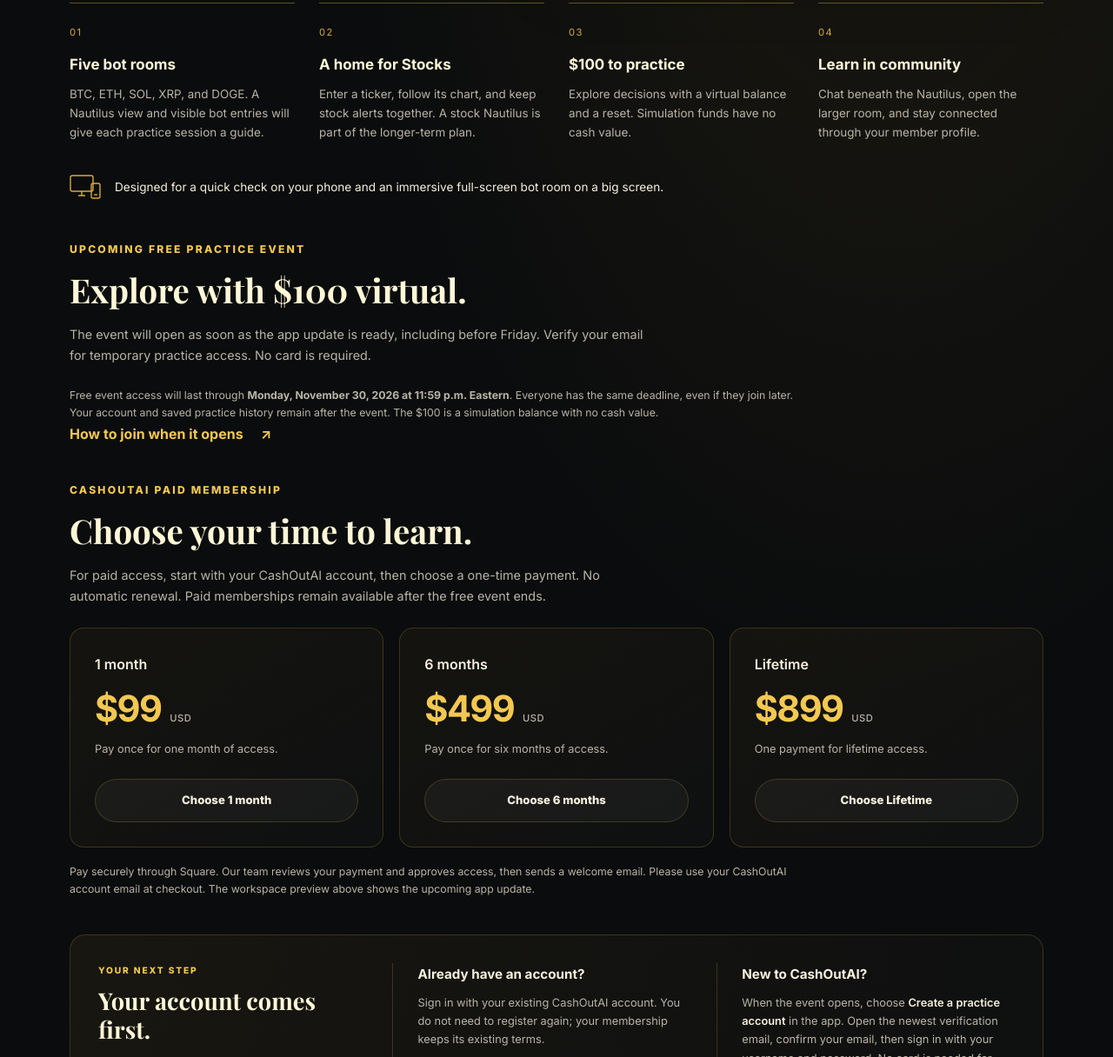
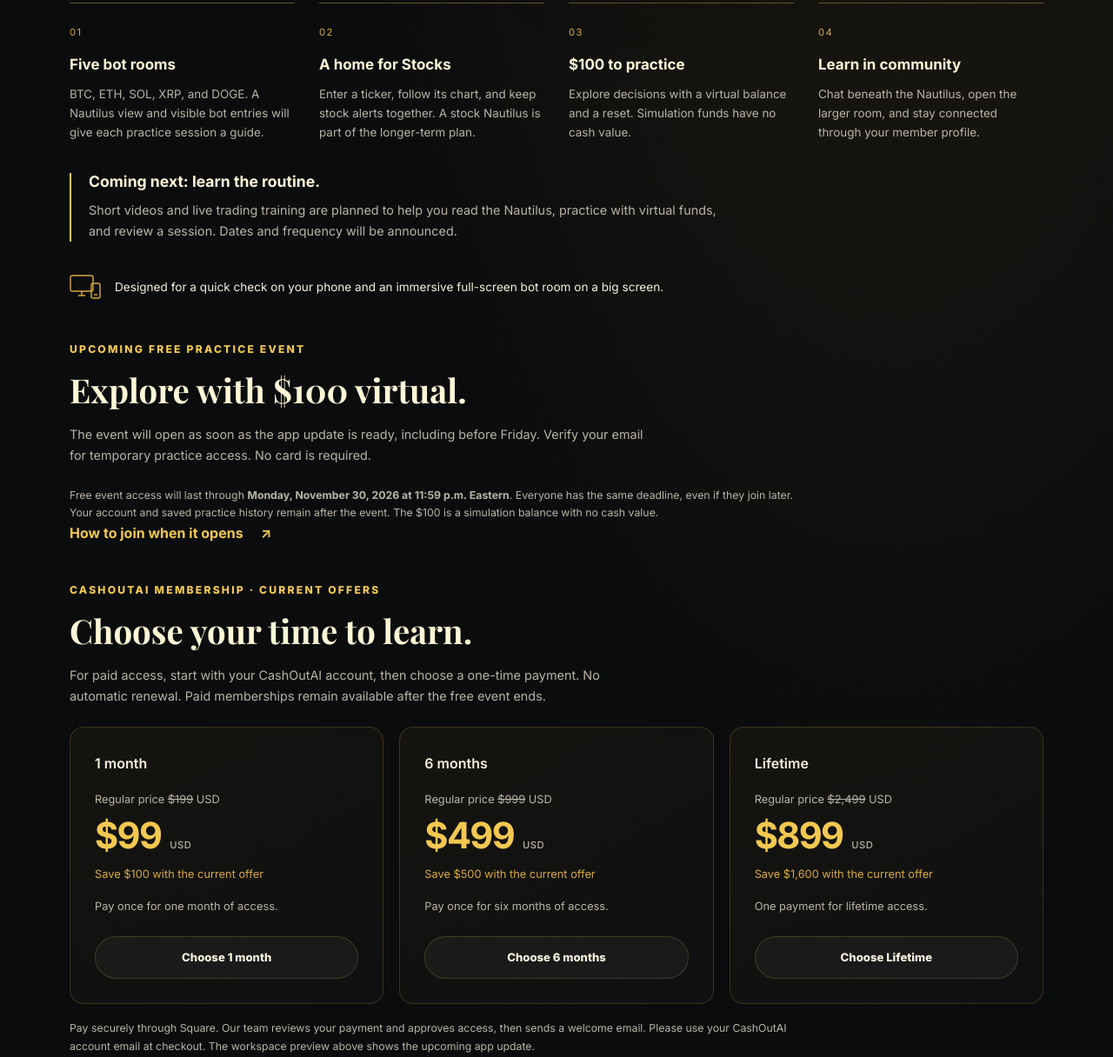
Before and after one commit to zenmillonario/zenmillionaires-site, a plain HTML site: page index.html in a window 1280 px wide. Shown: the part 1549-2765 px from the top of the page at 87% size. Drawn offline with nearby package versions, Linux system fonts and the light colour scheme.

Commit message:
Show current CashOutAI discounts and upcoming training

```diff
--- a/index.html
+++ b/index.html
@@ -188,6 +188,11 @@
           </article>
         </div>
 
+        <div class="app-training-note reveal">
+          <h3>Coming next: learn the routine.</h3>
+          <p>Short videos and live trading training are planned to help you read the Nautilus, practice with virtual funds, and review a session. Dates and frequency will be announced.</p>
+        </div>
+
         <div class="app-screen-note reveal">
           <svg viewBox="0 0 36 28" aria-hidden="true" focusable="false"><rect x="1" y="1" width="26" height="18" rx="2"/><path d="M10 24h8M14 19v5"/><rect x="25" y="10" width="10" height="17" rx="2"/><path d="M28 23h4"/></svg>
           <p>Designed for a quick check on your phone and an immersive full-screen bot room on a big screen.</p>
@@ -205,26 +210,32 @@
 
         <section id="app-membership" class="app-membership reveal" aria-labelledby="membership-heading">
           <div class="app-membership-heading">
-            <p class="eyebrow">CashOutAI paid membership</p>
+            <p class="eyebrow">CashOutAI membership · Current offers</p>
             <h3 id="membership-heading">Choose your time to learn.</h3>
             <p>For paid access, start with your CashOutAI account, then choose a one-time payment. No automatic renewal. Paid memberships remain available after the free event ends.</p>
           </div>
           <div class="membership-plans">
             <article class="membership-plan">
               <h4>1 month</h4>
+              <p class="membership-regular">Regular price <s>$199</s> USD</p>
               <p class="membership-price">$99 <span>USD</span></p>
+              <p class="membership-saving">Save $100 with the current offer</p>
               <p class="membership-term">Pay once for one month of access.</p>
               <a class="btn btn-secondary" href="https://cashoutai.app/?join=monthly" target="_blank" rel="noopener">Choose 1 month <span class="visually-hidden">(opens a new tab)</span></a>
             </article>
             <article class="membership-plan">
               <h4>6 months</h4>
+              <p class="membership-regular">Regular price <s>$999</s> USD</p>
               <p class="membership-price">$499 <span>USD</span></p>
+              <p class="membership-saving">Save $500 with the current offer</p>
               <p class="membership-term">Pay once for six months of access.</p>
               <a class="btn btn-secondary" href="https://cashoutai.app/?join=six_months" target="_blank" rel="noopener">Choose 6 months <span class="visually-hidden">(opens a new tab)</span></a>
             </article>
             <article class="membership-plan">
               <h4>Lifetime</h4>
+              <p class="membership-regular">Regular price <s>$2,499</s> USD</p>
               <p class="membership-price">$899 <span>USD</span></p>
+              <p class="membership-saving">Save $1,600 with the current offer</p>
               <p class="membership-term">One payment for lifetime access.</p>
               <a class="btn btn-secondary" href="https://cashoutai.app/?join=lifetime" target="_blank" rel="noopener">Choose Lifetime <span class="visually-hidden">(opens a new tab)</span></a>
             </article>
--- a/style.css
+++ b/style.css
@@ -522,6 +522,11 @@ section[id], #app-access { scroll-margin-top: 94px; }
 .membership-plan h4 { margin: 0 0 18px; color: var(--cream); font-size: 1rem; font-weight: 600; }
 .membership-price { display: flex; align-items: baseline; gap: 10px; margin: 0 0 14px; color: var(--gold); font-size: 2.6rem; line-height: 1; font-weight: 700; letter-spacing: -.04em; }
 .membership-price span { color: var(--muted); font-size: .7rem; letter-spacing: .04em; font-weight: 500; }
+.membership-regular { margin: 0 0 12px; color: var(--muted); font-size: .8rem; line-height: 1.5; }
+.membership-saving { margin: 0 0 16px; color: var(--gold-soft); font-size: .8rem; line-height: 1.5; }
+.app-training-note { max-width: 760px; margin-top: 36px; padding-left: 20px; border-left: 2px solid var(--gold); }
+.app-training-note h3 { font-size: 1.1rem; margin: 0 0 12px; }
+.app-training-note p { font-size: .9rem; margin: 0; }
 .membership-term { margin-bottom: 24px; font-size: .8rem; }
 .membership-plan .btn { width: 100%; margin-top: auto; font-size: .82rem; text-align: center; }
 .membership-plan .btn:hover { background: rgba(243, 200, 81, .11); border-color: rgba(243, 200, 81, .45); }
```
Also changed, not shown: 2 other files.
